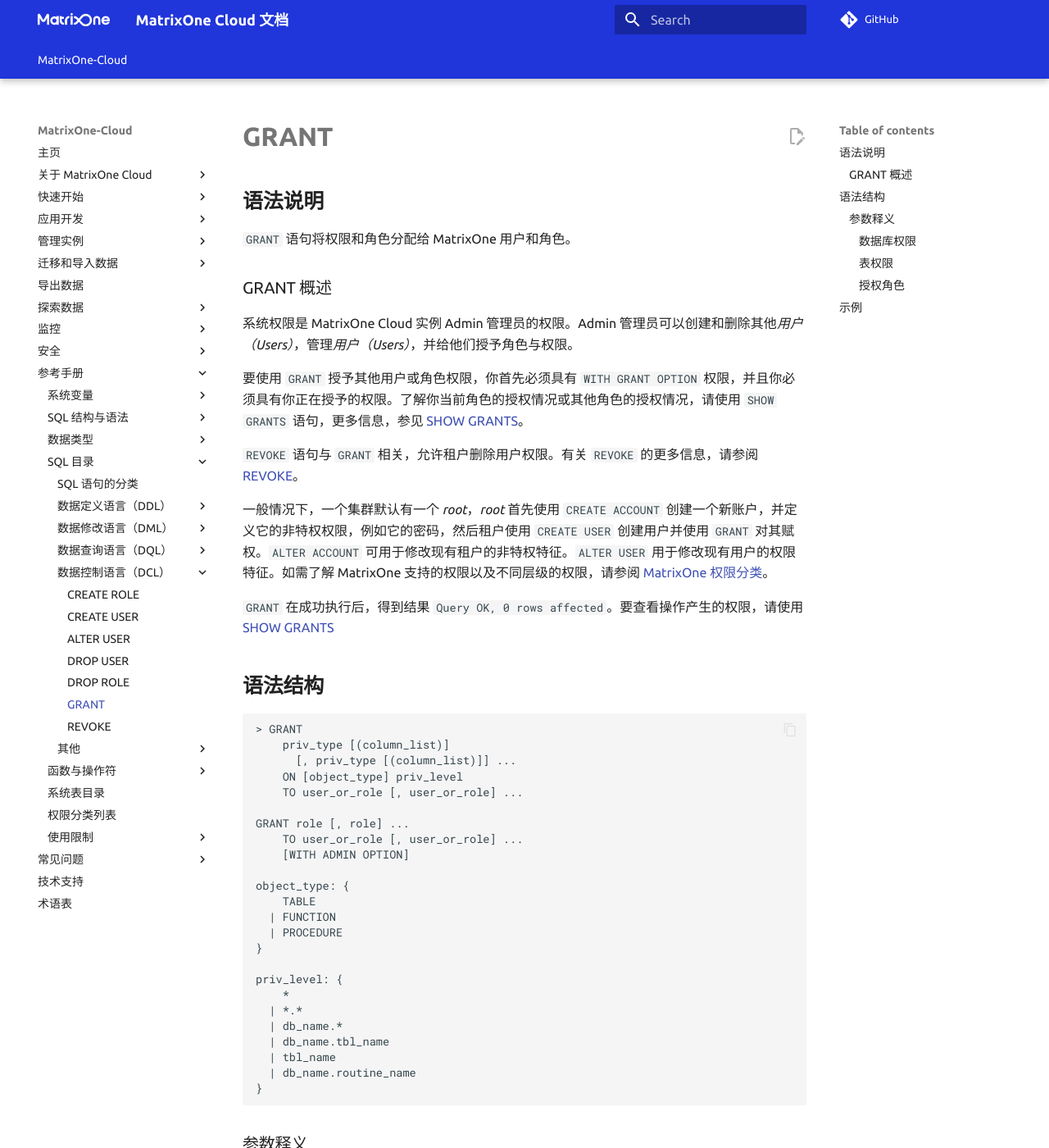
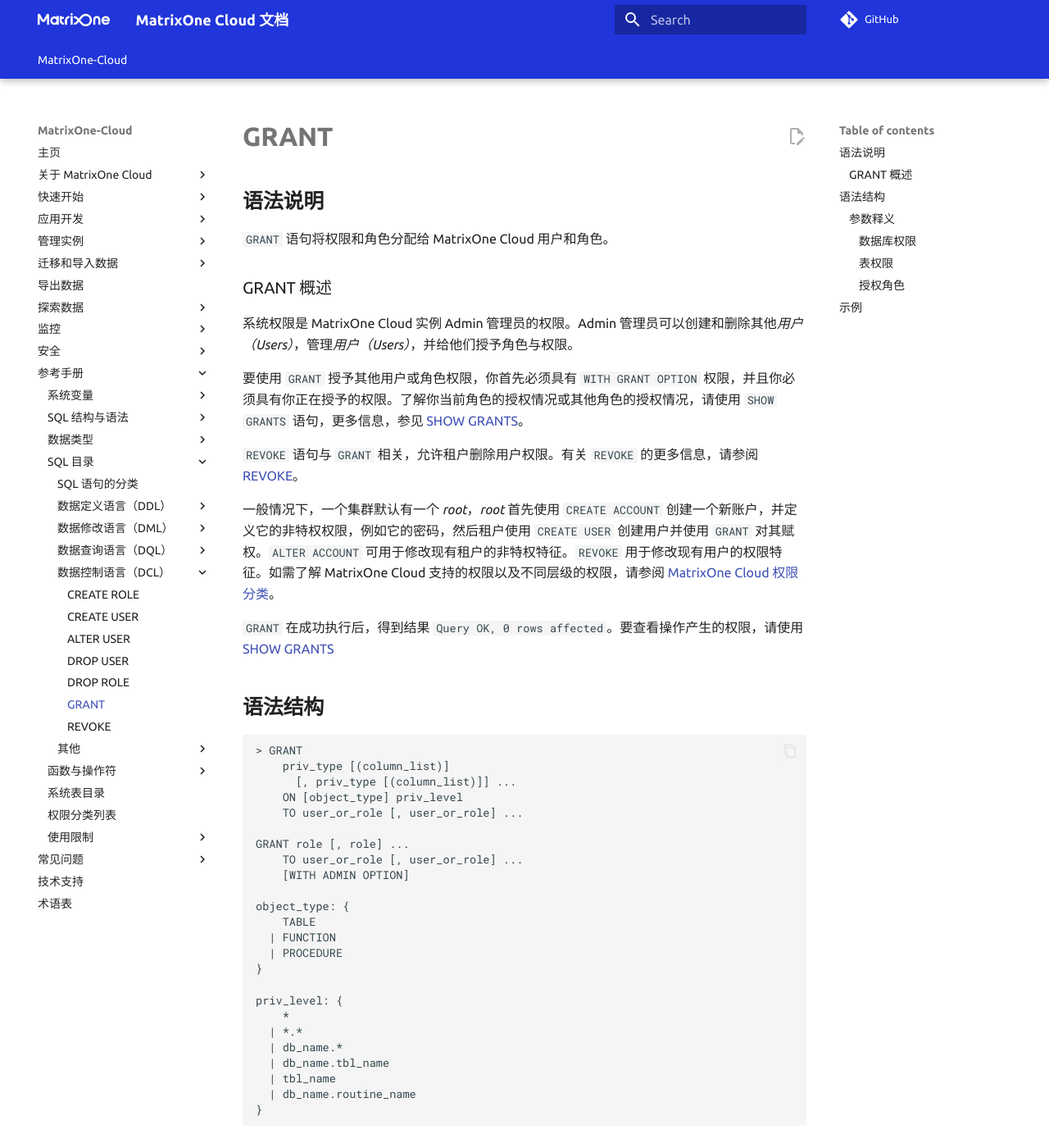
Before and after one commit to yangj1211/moc-docs, an MkDocs documentation site: the page built from docs/MatrixOne-Cloud/Reference/SQL-Reference/Data-Control-Language/grant.md, in a window 1280 px wide and 1400 px high. Shown: the whole window at 82% size. Built offline with MkDocs 1.6.1 and Material for MkDocs 9.7.7, drawn with Linux system fonts in a browser that asks for light colours; comment, search, counter and statistics services are not loaded; the version menu is left out; some of the changed text lies outside the part shown.

Commit message:
Update grant.md
Signed-off-by: xuanyiLee <89380523+xuanyiLee@users.noreply.github.com>

```diff
--- a/docs/MatrixOne-Cloud/Reference/SQL-Reference/Data-Control-Language/grant.md
+++ b/docs/MatrixOne-Cloud/Reference/SQL-Reference/Data-Control-Language/grant.md
@@ -2,7 +2,7 @@
 
 ## **语法说明**
 
-`GRANT` 语句将权限和角色分配给 MatrixOne 用户和角色。
+`GRANT` 语句将权限和角色分配给 MatrixOne Cloud 用户和角色。
 
 ### GRANT 概述
 
@@ -12,7 +12,7 @@
 
 `REVOKE` 语句与 `GRANT` 相关，允许租户删除用户权限。有关 `REVOKE` 的更多信息，请参阅 [REVOKE](revoke.md)。
 
-一般情况下，一个集群默认有一个 *root*，*root* 首先使用 `CREATE ACCOUNT` 创建一个新账户，并定义它的非特权权限，例如它的密码，然后租户使用 `CREATE USER` 创建用户并使用 `GRANT` 对其赋权。`ALTER ACCOUNT` 可用于修改现有租户的非特权特征。`ALTER USER` 用于修改现有用户的权限特征。如需了解 MatrixOne 支持的权限以及不同层级的权限，请参阅 [MatrixOne 权限分类](../../access-control-type.md)。
+一般情况下，一个集群默认有一个 *root*，*root* 首先使用 `CREATE ACCOUNT` 创建一个新账户，并定义它的非特权权限，例如它的密码，然后租户使用 `CREATE USER` 创建用户并使用 `GRANT` 对其赋权。`ALTER ACCOUNT` 可用于修改现有租户的非特权特征。`REVOKE` 用于修改现有用户的权限特征。如需了解 MatrixOne Cloud 支持的权限以及不同层级的权限，请参阅 [MatrixOne Cloud 权限分类](../../access-control-type.md)。
 
 `GRANT` 在成功执行后，得到结果 `Query OK, 0 rows affected`。要查看操作产生的权限，请使用 [SHOW GRANTS](../Other/SHOW-Statements/show-grants.md)
 
```
Also changed, not shown: other parts of docs/MatrixOne-Cloud/Reference/SQL-Reference/Data-Control-Language/grant.md (+1 -1 lines).
